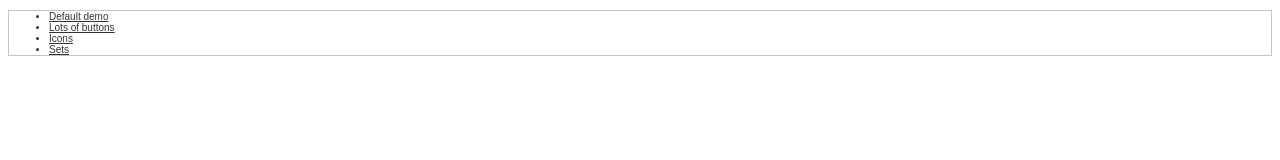
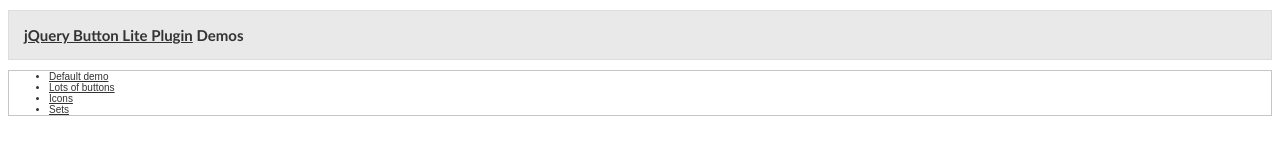
Before and after one commit to jzaefferer/button-lite, a plain HTML site: page demos/index.html in a window 1280 px wide. Drawn offline with nearby package versions, Linux system fonts and the light colour scheme.

Commit message:
Tuning demos and readme

```diff
--- a/demos/demos.css
+++ b/demos/demos.css
@@ -5,3 +5,7 @@ body {
 .demo {
 	margin-bottom: 1em;
 }
+h1 {
+	padding: 1em;
+	font-size: 1.5em;
+}
--- a/demos/index.html
+++ b/demos/index.html
@@ -8,6 +8,8 @@
 </head>
 <body>
 
+<h1 class="ui-widget-header"><a href="http://github.com/jzaefferer/button-lite">jQuery Button Lite Plugin</a> Demos</h1>
+
 <ul class="ui-widget ui-widget-content">
 	<li><a href="default.html">Default demo</a></li>
 	<li><a href="lots.html">Lots of buttons</a></li>
```
Also changed, not shown: 1 other file.
